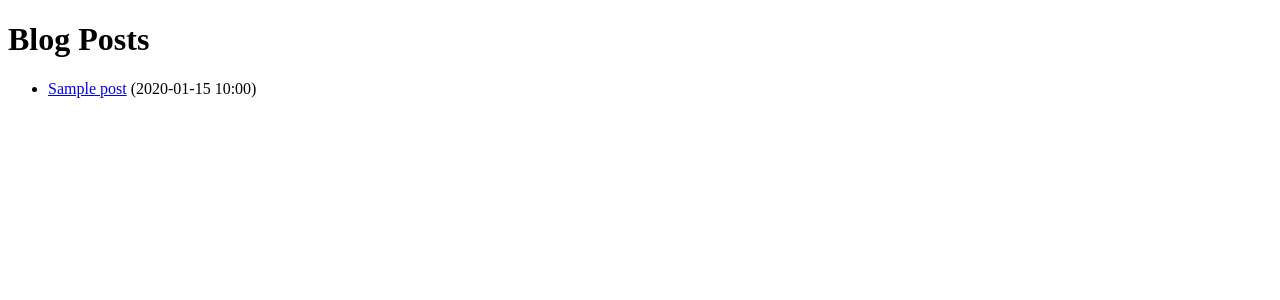
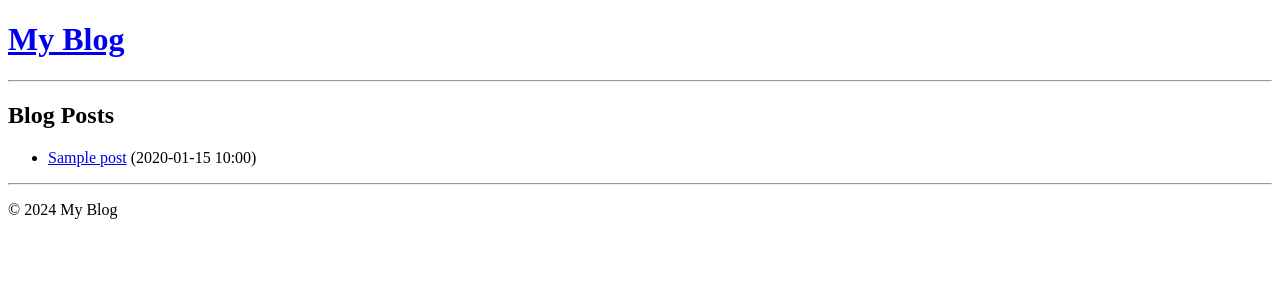
Before and after one commit to Mikael-Helin/Django-Blog-Example, a Django app: page / in a window 1280 px wide. Shown: the top 300 px of the page. Run offline with Django 5.2, Linux system fonts and the light colour scheme; tables that the repository leaves empty hold one stand-in row (values such as "Sample post").

Commit message:
Create base.html Template for a Consistent Layout

```diff
--- /dev/null
+++ b/myblog/blog/templates/blog/base.html
@@ -0,0 +1,23 @@
+<!DOCTYPE html>
+<html>
+<head>
+    <title>{% block title %}Blog{% endblock %}</title>
+</head>
+<body>
+    <header>
+        <h1><a href="/">My Blog</a></h1>
+        <hr>
+    </header>
+
+    <main>
+        {% block content %}
+        <!-- Content will be injected here -->
+        {% endblock %}
+    </main>
+
+    <footer>
+        <hr>
+        <p>&copy; 2024 My Blog</p>
+    </footer>
+</body>
+</html>
--- a/myblog/blog/templates/blog/post_list.html
+++ b/myblog/blog/templates/blog/post_list.html
@@ -1,10 +1,9 @@
-<!DOCTYPE html>
-<html>
-<head>
-    <title>Blog Homepage</title>
-</head>
-<body>
-    <h1>Blog Posts</h1>
+{% extends "blog/base.html" %}
+
+{% block title %}Homepage - My Blog{% endblock %}
+
+{% block content %}
+    <h2>Blog Posts</h2>
     <ul>
         {% for post in posts %}
             <li>
@@ -13,5 +12,4 @@
             </li>
         {% endfor %}
     </ul>
-</body>
-</html>
+{% endblock %}
```
Also changed, not shown: myblog/blog/templates/blog/post_detail.html (+7 -9 lines), README.md.
